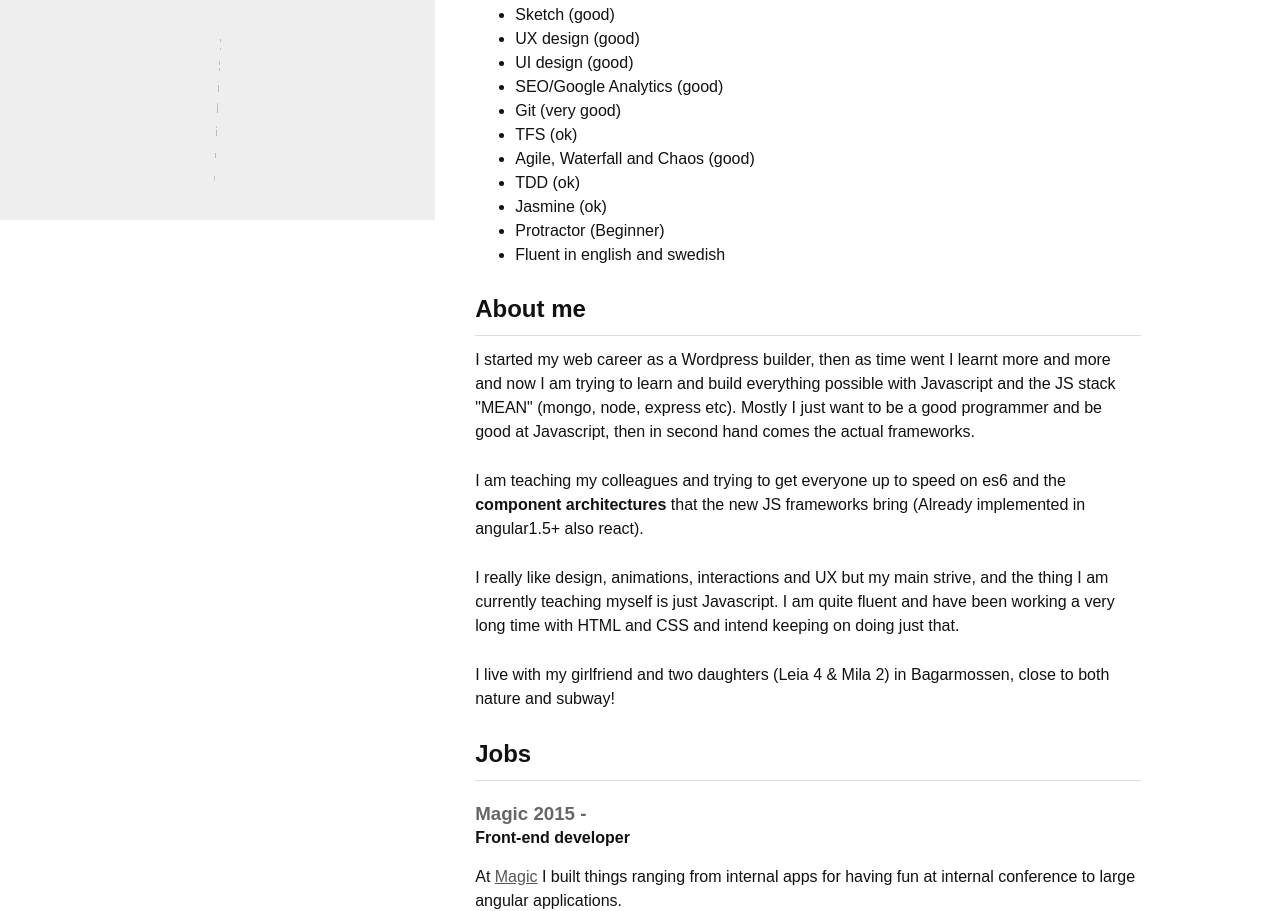
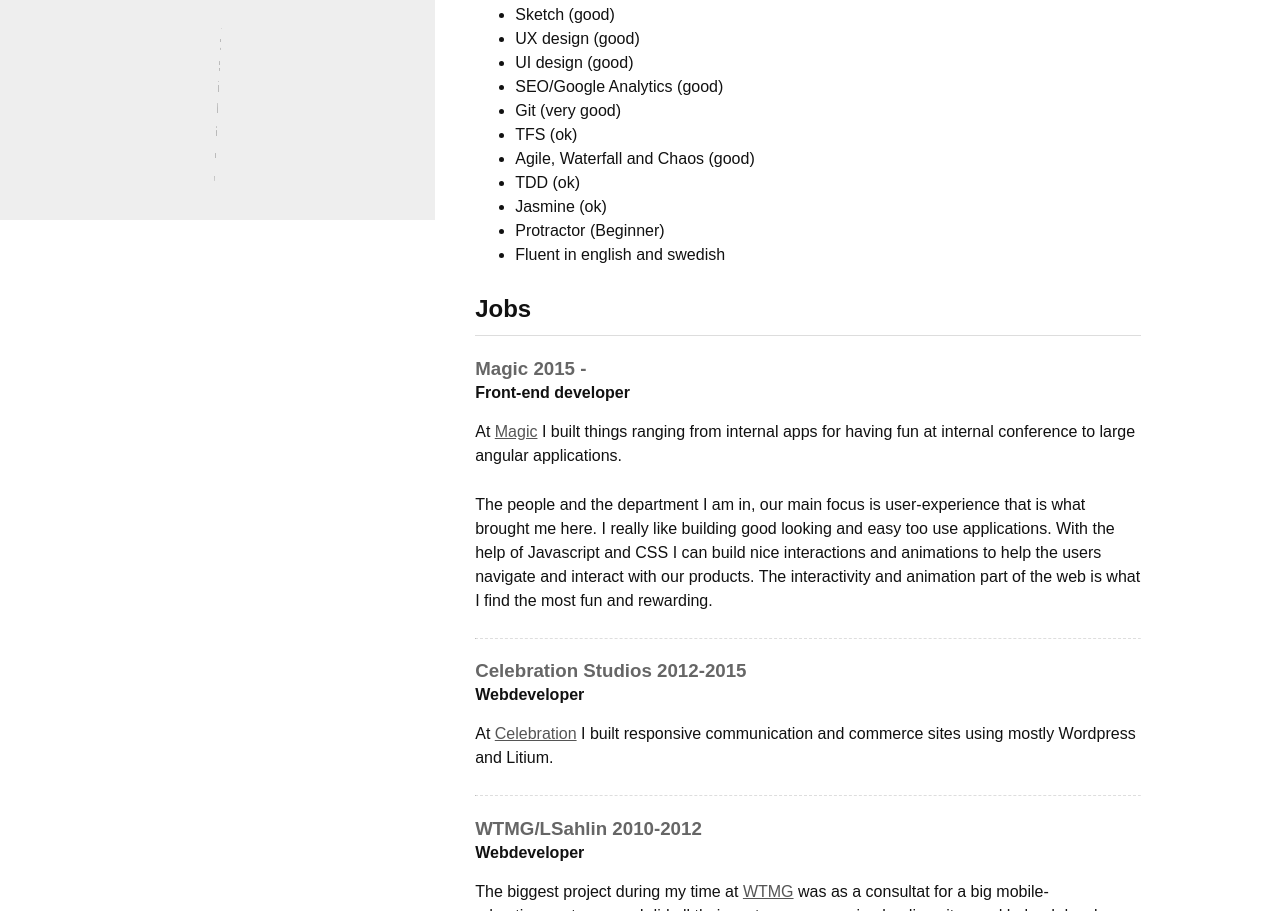
Before and after one commit to erikpantzar/erikpantzar.github.io, a website: page about/index.html in a window 1280 px wide. Shown: the part 580-1491 px from the top of the page. Drawn offline with Linux system fonts and the light colour scheme.

Commit message:
Update index.html

```diff
--- a/about/index.html
+++ b/about/index.html
@@ -293,16 +293,6 @@
 <li>Fluent in english and swedish</li>
 </ul>
 
-<h2 id="aboutme">About me</h2>
-
-<p>I started my web career as a Wordpress builder, then as time went I learnt more and more and now I am trying to learn and build everything possible with Javascript and the JS stack "MEAN" (mongo, node, express etc). Mostly I just want to be a good programmer and be good at Javascript, then in second hand comes the actual frameworks.</p>
-
-<p>I am teaching my colleagues and trying to get everyone up to speed on es6 and the <strong>component architectures</strong> that the new JS frameworks bring (Already implemented in angular1.5+ also react).</p>
-
-<p>I really like design, animations, interactions and UX but my main strive, and the thing I am currently teaching myself is just Javascript. I am quite fluent and have been working a very long time with HTML and CSS and intend keeping on doing just that.</p>
-
-<p>I live with my girlfriend and two daughters (Leia 4 &amp; Mila 2) in Bagarmossen, close to both nature and subway!</p>
-
 <h2 id="jobs">Jobs</h2>
 
 <h3 id="magic2015">Magic 2015 -</h3>
```
